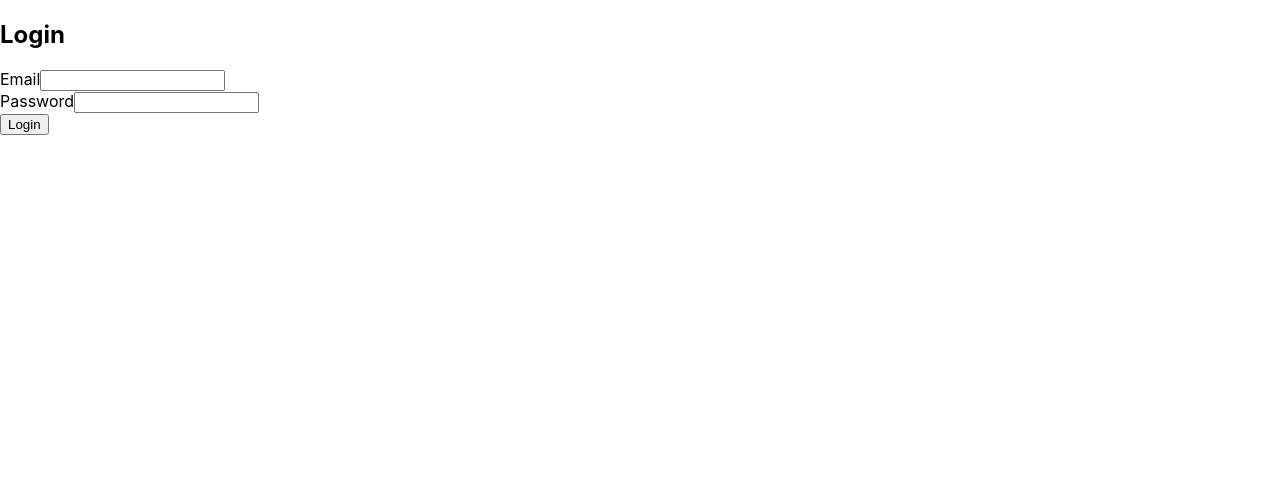
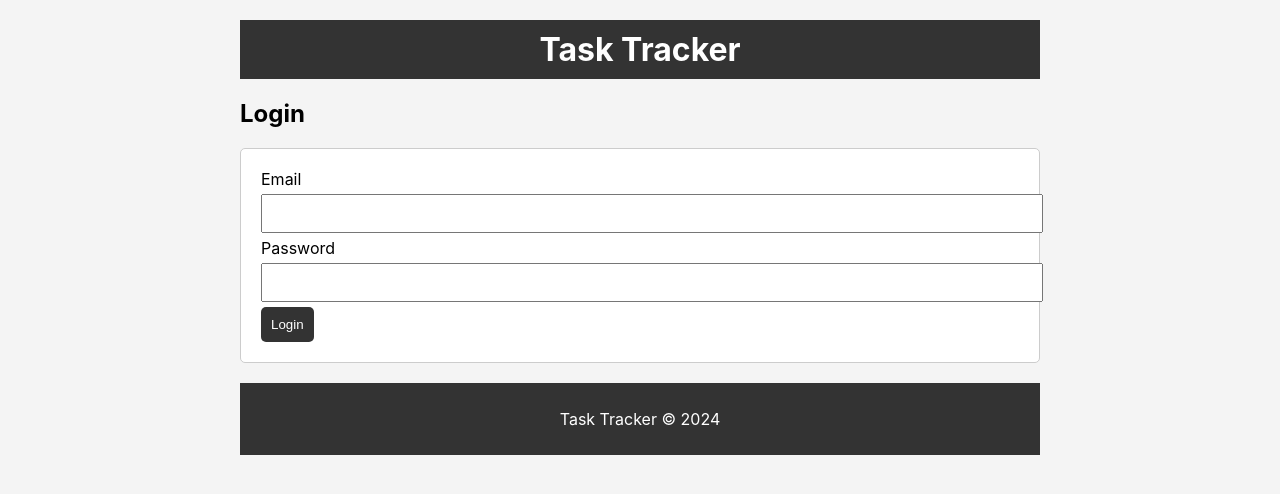
Before and after one commit to coder-mahi/SCOE_CSE_Sem_3, a React (Create React App) app in the folder CEP/task-tracker/: page /login in a window 1280 px wide. Shown: the top 494 px of the page. Built offline with nearby package versions, Linux system fonts and the light colour scheme.

Commit message:
Components commit

```diff
--- a/CEP/task-tracker/src/App.js
+++ b/CEP/task-tracker/src/App.js
@@ -1,20 +1,38 @@
-// src/App.js
-
-import React from 'react';
-import { BrowserRouter as Router, Route, Routes } from 'react-router-dom';
-import Signup from './components/Signup';
-import Login from './components/Login';
-import Home from './components/Home';
+import React, { useState } from 'react';
+import { BrowserRouter as Router, Route, Routes } from 'react-router-dom'; // Import Router, Route, and Routes
+import Header from './components/Header';
+import AddTask from './components/AddTask';
+import TaskList from './components/TaskList';
+import Footer from './components/Footer';
+import Signup from './components/Signup'; // Import Signup component
+import Login from './components/Login';   // Import Login component
+import Home from './components/Home';     // Import Home component
 
 const App = () => {
+  const [tasks, setTasks] = useState([]);
+
+  const addTask = (task) => {
+    const id = Math.floor(Math.random() * 10000) + 1;
+    const newTask = { id, ...task };
+    setTasks([...tasks, newTask]);
+  };
+
+  const deleteTask = (id) => {
+    setTasks(tasks.filter((task) => task.id !== id));
+  };
+
   return (
     <Router>
-      <div>
+      <div className="container">
+        <Header />
         <Routes>
           <Route path="/signup" element={<Signup />} />
           <Route path="/login" element={<Login />} />
           <Route path="/home" element={<Home />} />
+          <Route path="/" element={<AddTask onAdd={addTask} />} /> {/* Default Route */}
         </Routes>
+        <TaskList tasks={tasks} onDelete={deleteTask} />
+        <Footer />
       </div>
     </Router>
   );
--- /dev/null
+++ b/CEP/task-tracker/src/components/AddTask.js
@@ -0,0 +1,32 @@
+import React, { useState } from 'react';
+import '../css/styles.css';
+const AddTask = ({ onAdd }) => {
+  const [task, setTask] = useState('');
+
+  const onSubmit = (e) => {
+    e.preventDefault();
+
+    if (!task) {
+      alert('Please add a task!');
+      return;
+    }
+
+    onAdd({ task });
+
+    setTask('');
+  };
+
+  return (
+    <form className="add-task-form" onSubmit={onSubmit}>
+      <input
+        type="text"
+        placeholder="Add new task..."
+        value={task}
+        onChange={(e) => setTask(e.target.value)}
+      />
+      <button type="submit">Add Task</button>
+    </form>
+  );
+};
+
+export default AddTask;
--- /dev/null
+++ b/CEP/task-tracker/src/components/Footer.js
@@ -0,0 +1,12 @@
+import React from 'react';
+import '../css/styles.css';
+
+const Footer = () => {
+  return (
+    <footer className="footer">
+      <p>Task Tracker &copy; 2024</p>
+    </footer>
+  );
+};
+
+export default Footer;
--- /dev/null
+++ b/CEP/task-tracker/src/components/Header.js
@@ -0,0 +1,12 @@
+import React from 'react';
+import '../css/styles.css';
+
+const Header = () => {
+  return (
+    <header className="header">
+      <h1>Task Tracker</h1>
+    </header>
+  );
+};
+
+export default Header;
--- a/CEP/task-tracker/src/components/Home.js
+++ b/CEP/task-tracker/src/components/Home.js
@@ -1,4 +1,5 @@
 // src/components/Home.js
+import '../css/styles.css';
 
 import React, { useEffect, useState } from 'react';
 import axios from 'axios';
--- a/CEP/task-tracker/src/components/Login.js
+++ b/CEP/task-tracker/src/components/Login.js
@@ -1,4 +1,5 @@
 // src/components/Login.js
+import '../css/styles.css';
 
 import React, { useState } from 'react';
 import axios from 'axios';
--- a/CEP/task-tracker/src/components/Signup.js
+++ b/CEP/task-tracker/src/components/Signup.js
@@ -1,4 +1,5 @@
 // src/components/Signup.js
+import '../css/styles.css';
 
 import React, { useState } from 'react';
 import axios from 'axios';
--- /dev/null
+++ b/CEP/task-tracker/src/components/TaskItem.js
@@ -0,0 +1,13 @@
+import React from 'react';
+import '../css/styles.css';
+
+const TaskItem = ({ task, onDelete }) => {
+  return (
+    <li className="task-item">
+      <span>{task.task}</span>
+      <button onClick={() => onDelete(task.id)}>Delete</button>
+    </li>
+  );
+};
+
+export default TaskItem;
--- /dev/null
+++ b/CEP/task-tracker/src/components/TaskList.js
@@ -0,0 +1,15 @@
+import React from 'react';
+import TaskItem from './TaskItem';
+import '../css/styles.css';
+
+const TaskList = ({ tasks, onDelete }) => {
+  return (
+    <ul className="task-list">
+      {tasks.map((task) => (
+        <TaskItem key={task.id} task={task} onDelete={onDelete} />
+      ))}
+    </ul>
+  );
+};
+
+export default TaskList;
--- a/CEP/task-tracker/src/css/App.css
+++ /dev/null
@@ -1,10 +0,0 @@
-body {
-    font-family: Arial, sans-serif;
-    margin: 0;
-    padding: 0;
-    background-color: #f0f0f0;
-  }
-
-  h2 {
-    color: #333;
-  }
--- /dev/null
+++ b/CEP/task-tracker/src/css/styles.css
@@ -0,0 +1,115 @@
+/* styles.css */
+
+/* Global Styles */
+body {
+    font-family: Arial, sans-serif;
+    background-color: #f4f4f4;
+    margin: 0;
+    padding: 0;
+}
+
+.container {
+    max-width: 800px;
+    margin: 0 auto;
+    padding: 20px;
+}
+
+/* Header Styles */
+header {
+    background: #333;
+    color: #fff;
+    padding: 10px 0;
+    text-align: center;
+}
+
+header h1 {
+    margin: 0;
+}
+
+/* Task Styles */
+.task {
+    background: #fff;
+    padding: 10px;
+    margin: 10px 0;
+    border: 1px solid #ccc;
+    border-radius: 5px;
+    display: flex;
+    justify-content: space-between;
+    align-items: center;
+}
+
+.task button {
+    background: red;
+    color: white;
+    border: none;
+    border-radius: 5px;
+    padding: 5px 10px;
+    cursor: pointer;
+}
+
+.task button:hover {
+    background: darkred;
+}
+
+/* Add Task Styles */
+.add-task {
+    background: #fff;
+    padding: 20px;
+    border: 1px solid #ccc;
+    border-radius: 5px;
+    margin: 10px 0;
+}
+
+.add-task input,
+.add-task button {
+    padding: 10px;
+    margin: 5px 0;
+    width: calc(100% - 20px);
+}
+
+/* Footer Styles */
+footer {
+    text-align: center;
+    padding: 10px 0;
+    background: #333;
+    color: #fff;
+    margin-top: 20px;
+}
+
+/* Signup and Login Styles */
+form {
+    background: #fff;
+    padding: 20px;
+    border: 1px solid #ccc;
+    border-radius: 5px;
+    margin: 10px 0;
+}
+
+form input {
+    width: 100%;
+    padding: 10px;
+    margin: 5px 0;
+}
+
+form button {
+    background: #333;
+    color: #fff;
+    border: none;
+    border-radius: 5px;
+    padding: 10px;
+    cursor: pointer;
+}
+
+form button:hover {
+    background: #555;
+}
+
+/* Home Styles */
+.home {
+    text-align: center;
+    padding: 20px;
+    background: #fff;
+    border: 1px solid #ccc;
+    border-radius: 5px;
+    margin: 10px 0;
+}
```
Also changed, not shown: CEP/task-tracker/src/db.js (deleted, +0 -20 lines).
